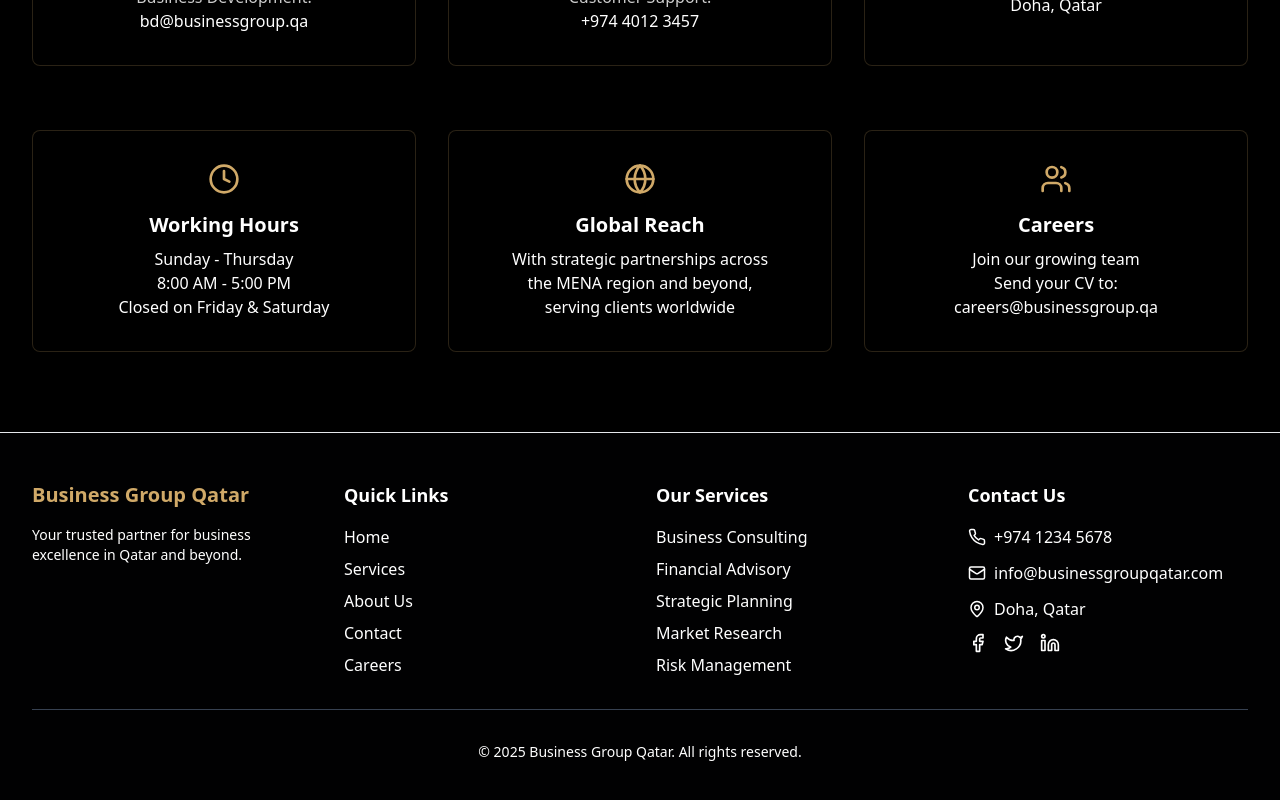
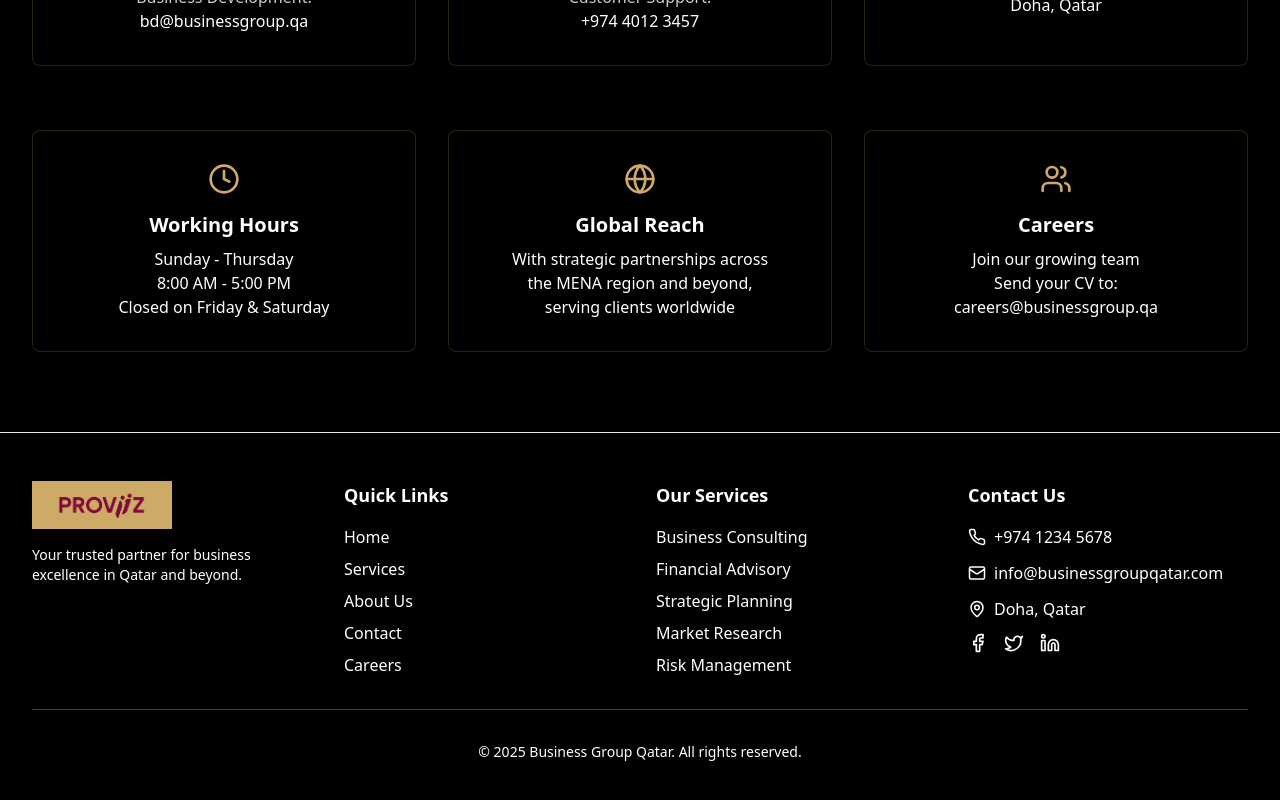
Before and after one commit to srijwal6/proviz-web, a React (Vite) app: page / in a window 1280 px wide. Shown: the part 3444-4244 px from the top of the page. Built offline with nearby package versions, Linux system fonts and the light colour scheme.

Commit message:
Update logo size and footer
Increased the height of the logo to match the navbar height. Replaced the text "Business Group Qatar" in the footer with the logo.
[skip gpt_engineer]

```diff
--- a/src/components/Footer.tsx
+++ b/src/components/Footer.tsx
@@ -8,7 +8,11 @@ const Footer = () => {
         <div className="grid grid-cols-1 md:grid-cols-4 gap-8">
           {/* Company Info */}
           <div>
-            <h3 className="text-xl font-bold mb-4 text-secondary">Business Group Qatar</h3>
+            <img
+              src="/lovable-uploads/172d5d6e-cc06-40f6-9763-c6830d1a07c1.png"
+              alt="Provijz Logo"
+              className="h-12 w-auto mb-4"
+            />
             <p className="text-sm">Your trusted partner for business excellence in Qatar and beyond.</p>
           </div>
 
--- a/src/components/Navbar.tsx
+++ b/src/components/Navbar.tsx
@@ -20,7 +20,7 @@ const Navbar = () => {
             <img
               src="/lovable-uploads/172d5d6e-cc06-40f6-9763-c6830d1a07c1.png"
               alt="Provijz Logo"
-              className="h-8 w-auto"
+              className="h-12 w-auto"
             />
           </div>
 
```
